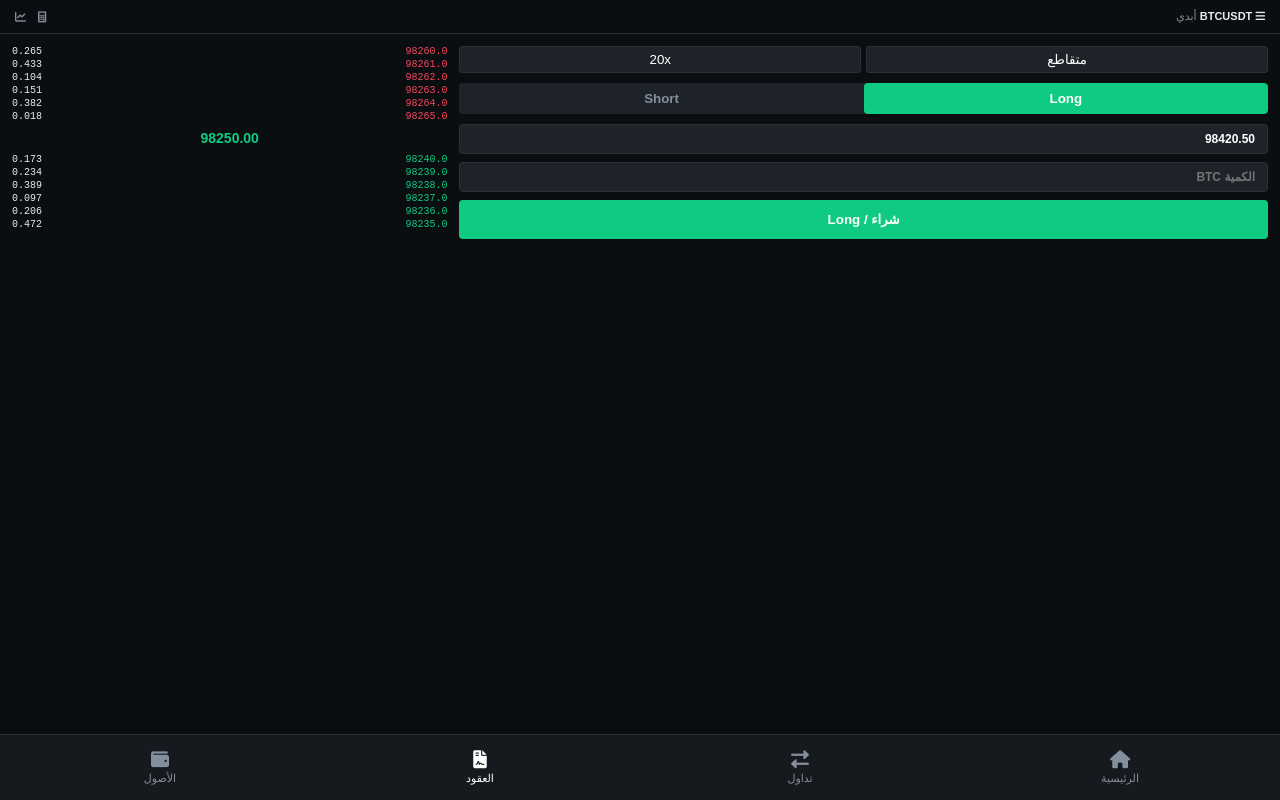
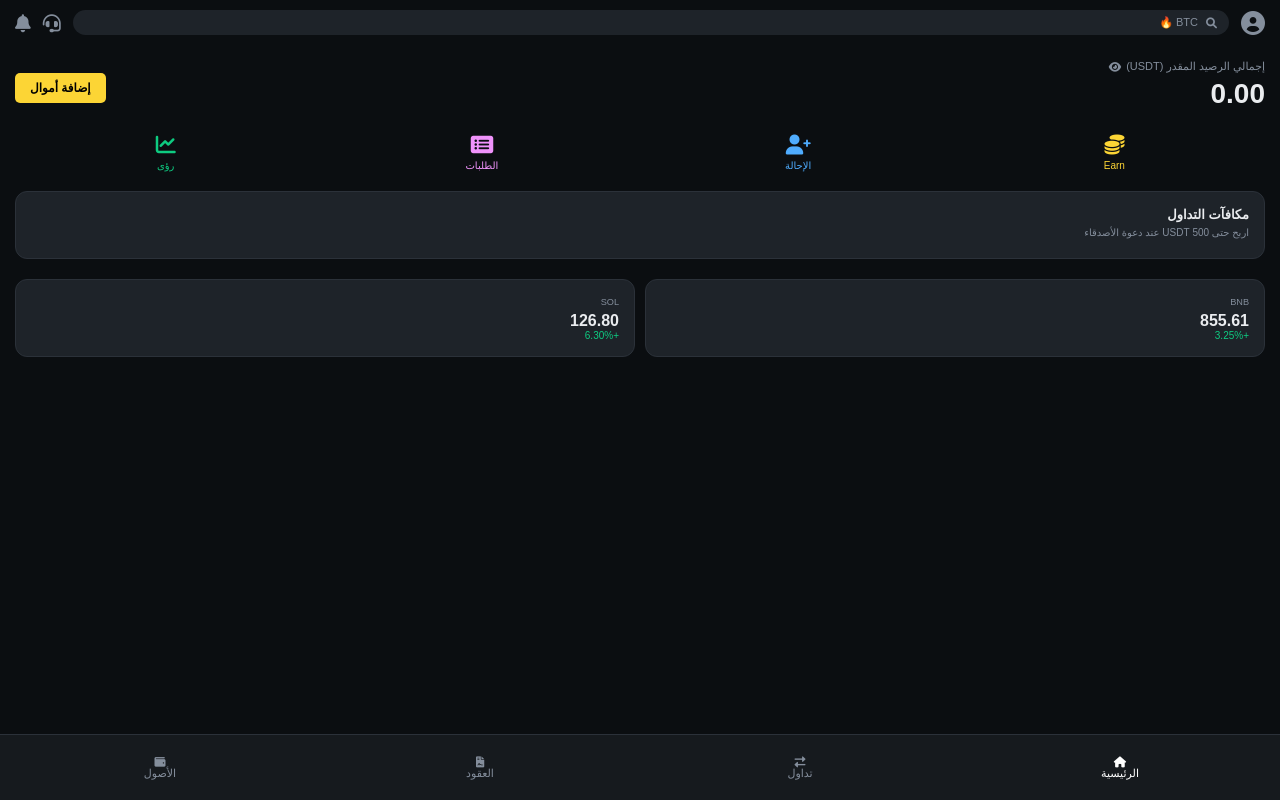
Before and after one commit to riabsi/Project-A-Platform, a plain HTML site: page index.html in a window 1280 px wide. Drawn offline with Linux system fonts and the light colour scheme.

Commit message:
Update index.html

```diff
--- a/index.html
+++ b/index.html
@@ -3,7 +3,7 @@
 <head>
     <meta charset="UTF-8">
     <meta name="viewport" content="width=device-width, initial-scale=1.0, maximum-scale=1.0, user-scalable=no, viewport-fit=cover">
-    <title>ABSI NEXUS PRO - Full Integrated</title>
+    <title>ABSI NEXUS PRO - Full Version</title>
     <link rel="stylesheet" href="https://cdnjs.cloudflare.com/ajax/libs/font-awesome/6.0.0/css/all.min.css">
     <style>
         :root { --bg: #0b0e11; --card: #1e2329; --text: #eaecef; --dim: #848e9c; --green: #0ecb81; --red: #f6465d; --yellow: #fcd535; --border: #2b3139; }
@@ -11,83 +11,113 @@
         .page-content { display: none; height: calc(100vh - 65px); overflow-y: auto; -webkit-overflow-scrolling: touch; }
         .page-content.active { display: block; }
 
-        /* الهيدر المشترك */
+        /* الهيدر والمدخلات */
         .header-main { display: flex; align-items: center; justify-content: space-between; padding: 10px 15px; border-bottom: 1px solid var(--border); background: var(--bg); position: sticky; top: 0; z-index: 100; }
-
-        /* المدخلات والأزرار */
         .input-group { background: var(--card); border: 1px solid var(--border); border-radius: 4px; display: flex; align-items: center; padding: 6px 10px; margin-bottom: 8px; }
         .input-group input { background: none; border: none; color: white; width: 100%; text-align: right; outline: none; font-size: 12px; font-weight: bold; }
-        .side-btn { flex: 1; padding: 8px; border: none; font-weight: bold; cursor: pointer; transition: 0.2s; border-radius: 4px; }
+        .side-btn { flex: 1; padding: 8px; border: none; font-weight: bold; cursor: pointer; border-radius: 4px; }
 
-        /* شريط التنقل السفلي */
+        /* التنقل السفلي */
         .nav-bar { position: fixed; bottom: 0; width: 100%; height: 65px; background: #161a1e; display: flex; border-top: 1px solid var(--border); z-index: 1000; }
-        .nav-item { flex: 1; display: flex; flex-direction: column; align-items: center; justify-content: center; color: var(--dim); cursor: pointer; text-decoration: none; }
+        .nav-item { flex: 1; display: flex; flex-direction: column; align-items: center; justify-content: center; color: var(--dim); cursor: pointer; }
         .nav-item.active { color: white; }
-        .nav-item i { font-size: 18px; margin-bottom: 4px; }
+        .ob-row { display: flex; justify-content: space-between; font-family: monospace; font-size: 10px; margin-bottom: 2px; }
 
-        /* دفتر الأوامر */
-        .ob-row { display: flex; justify-content: space-between; font-family: monospace; font-size: 10px; margin-bottom: 2px; }
+        /* شبكة الخدمات في الرئيسية */
+        .services-grid { display: grid; grid-template-columns: repeat(4, 1fr); gap: 15px; margin: 20px 0; text-align: center; }
+        .service-item i { font-size: 20px; margin-bottom: 5px; }
+        .service-item span { font-size: 10px; display: block; }
     </style>
 </head>
 <body>
 
 <div id="app">
 
-    <div id="home" class="page-content">
-        <div class="header-main"><strong>ABSI NEXUS</strong><i class="fas fa-user-circle"></i></div>
-        <div style="padding: 20px;">
-            <div style="background: linear-gradient(45deg, #1e2329, #2b3139); padding: 25px; border-radius: 12px; border: 1px solid var(--border);">
-                <p style="color: var(--dim); margin: 0;">إجمالي الرصيد المقدر</p>
-                <h1 style="margin: 10px 0;">0.00 <span style="font-size: 14px; color: var(--dim);">USDT</span></h1>
+    <div id="home" class="page-content active">
+        <div style="padding: 10px 15px; display: flex; align-items: center; gap: 12px;">
+            <i class="fas fa-user-circle" style="font-size: 24px; color: var(--dim);"></i>
+            <div style="flex: 1; background: var(--card); border-radius: 20px; padding: 6px 12px; display: flex; align-items: center; gap: 8px; color: var(--dim);">
+                <i class="fas fa-search" style="font-size: 11px;"></i>
+                <span style="font-size: 11px;">BTC 🔥</span>
+            </div>
+            <i class="fas fa-headset" style="font-size: 18px; color: var(--dim);"></i>
+            <i class="fas fa-bell" style="font-size: 18px; color: var(--dim);"></i>
+        </div>
+
+        <div style="padding: 0 15px;">
+            <div style="margin: 15px 0; display: flex; justify-content: space-between; align-items: center;">
+                <div>
+                    <div style="display: flex; align-items: center; gap: 5px; color: var(--dim); font-size: 11px;">
+                        <span>إجمالي الرصيد المقدر (USDT)</span>
+                        <i class="fas fa-eye"></i>
+                    </div>
+                    <h1 style="margin: 5px 0; font-size: 28px;">0.00</h1>
+                </div>
+                <button style="background: var(--yellow); border: none; padding: 8px 15px; border-radius: 5px; font-weight: bold; font-size: 12px;">إضافة أموال</button>
+            </div>
+
+            <div class="services-grid">
+                <div class="service-item" style="color:var(--yellow)"><i class="fas fa-coins"></i><span>Earn</span></div>
+                <div class="service-item" style="color:#4facfe"><i class="fas fa-user-plus"></i><span>الإحالة</span></div>
+                <div class="service-item" style="color:#f093fb"><i class="fas fa-list-alt"></i><span>الطلبات</span></div>
+                <div class="service-item" style="color:var(--green)"><i class="fas fa-chart-line"></i><span>رؤى</span></div>
+            </div>
+
+            <div style="background: var(--card); border-radius: 12px; padding: 15px; border: 1px solid var(--border); margin-bottom: 20px;">
+                <h4 style="margin: 0; font-size: 13px;">مكافآت التداول</h4>
+                <p style="margin: 5px 0; font-size: 10px; color: var(--dim);">اربح حتى 500 USDT عند دعوة الأصدقاء</p>
+            </div>
+
+            <div style="display: flex; gap: 10px;">
+                <div style="flex: 1; background: var(--card); padding: 15px; border-radius: 12px; border: 1px solid var(--border);">
+                    <small style="color:var(--dim)">BNB</small>
+                    <div style="font-size: 16px; font-weight: bold; margin-top:5px;">855.61</div>
+                    <div style="color: var(--green); font-size: 10px;">+3.25%</div>
+                </div>
+                <div style="flex: 1; background: var(--card); padding: 15px; border-radius: 12px; border: 1px solid var(--border);">
+                    <small style="color:var(--dim)">SOL</small>
+                    <div style="font-size: 16px; font-weight: bold; margin-top:5px;">126.80</div>
+                    <div style="color: var(--green); font-size: 10px;">+6.30%</div>
+                </div>
             </div>
         </div>
     </div>
 
     <div id="trade" class="page-content">
         <div class="header-main">
-            <div style="display:flex; align-items:center; gap:8px;" onclick="alert('قائمة العملات')">
+            <div style="display:flex; align-items:center; gap:8px;">
                 <i class="fas fa-bars"></i>
                 <span style="font-size:16px; font-weight:bold;">BTC/USDT</span>
-                <i class="fas fa-caret-down" style="color:var(--dim); font-size:12px;"></i>
-                <span style="color:var(--green); font-size:11px;">+2.4%</span>
             </div>
-            <div style="display:flex; gap:15px; color:var(--dim);"><i class="fas fa-chart-line"></i><i class="fas fa-ellipsis-h"></i></div>
+            <i class="fas fa-chart-line" style="color:var(--dim)"></i>
         </div>
         <div style="display:flex; padding:12px; gap:12px;">
             <div style="flex:1.2;">
                 <div style="display:flex; background:var(--card); border-radius:4px; margin-bottom:12px; overflow:hidden;">
-                    <button id="sBuy" onclick="setSpotMode('buy')" class="side-btn" style="background:var(--green); color:white;">شراء</button>
-                    <button id="sSell" onclick="setSpotMode('sell')" class="side-btn" style="background:none; color:var(--dim);">بيع</button>
+                    <button onclick="setSpotMode('buy')" id="sBuy" class="side-btn" style="background:var(--green); color:white;">شراء</button>
+                    <button onclick="setSpotMode('sell')" id="sSell" class="side-btn" style="background:none; color:var(--dim);">بيع</button>
                 </div>
                 <div class="input-group"><span>السعر</span><input type="number" value="98250.00"></div>
                 <div class="input-group"><span>الكمية</span><input type="number" placeholder="0.00"></div>
-                <button id="spotAction" style="width:100%; padding:12px; background:var(--green); border:none; border-radius:4px; color:white; font-weight:bold; margin-top:5px;">شراء BTC</button>
+                <button id="spotAction" style="width:100%; padding:12px; background:var(--green); border:none; border-radius:4px; color:white; font-weight:bold;">شراء BTC</button>
             </div>
             <div id="spotOB" style="flex:0.8;"></div>
         </div>
-        <div style="border-top:6px solid #161a1e; margin-top:10px;">
-            <div style="padding:12px 15px; border-bottom:1px solid var(--border); font-weight:bold;">طلبات مفتوحة (0)</div>
-            <div style="text-align:center; padding:30px; color:var(--dim);"><i class="fas fa-file-invoice" style="font-size:24px; opacity:0.2;"></i><p>لا توجد طلبات</p></div>
-        </div>
     </div>
 
-    <div id="futures" class="page-content active">
-        <div class="header-main">
-            <div><i class="fas fa-bars"></i> <strong>BTCUSDT <span style="font-weight:normal; color:var(--dim)">أبدي</span></strong></div>
-            <div style="display:flex; gap:12px; color:var(--dim);"><i class="fas fa-calculator"></i><i class="fas fa-chart-line"></i></div>
-        </div>
+    <div id="futures" class="page-content">
+        <div class="header-main"><strong>BTCUSDT <span style="color:var(--dim)">أبدي</span></strong><i class="fas fa-calculator"></i></div>
         <div style="display:flex; padding:12px; gap:12px;">
             <div style="flex:1.3;">
                 <div style="display:flex; gap:5px; margin-bottom:10px;">
-                    <button style="flex:1; background:var(--card); color:white; border:1px solid var(--border); padding:5px; border-radius:3px;">متقاطع</button>
-                    <button style="flex:1; background:var(--card); color:white; border:1px solid var(--border); padding:5px; border-radius:3px;">20x</button>
+                    <button style="flex:1; background:var(--card); border:1px solid var(--border); color:white; padding:5px;">متقاطع</button>
+                    <button style="flex:1; background:var(--card); border:1px solid var(--border); color:white; padding:5px;">20x</button>
                 </div>
                 <div style="display:flex; background:var(--card); border-radius:4px; margin-bottom:10px; overflow:hidden;">
                     <button id="fLong" onclick="setFMode('long')" class="side-btn" style="background:var(--green); color:white;">Long</button>
                     <button id="fShort" onclick="setFMode('short')" class="side-btn" style="background:none; color:var(--dim);">Short</button>
                 </div>
                 <div class="input-group"><input type="number" value="98420.50"></div>
-                <div class="input-group"><input type="number" placeholder="الكمية BTC"></div>
                 <button id="fAction" style="width:100%; padding:12px; background:var(--green); color:white; border:none; border-radius:4px; font-weight:bold;">شراء / Long</button>
             </div>
             <div id="futuresOB" style="flex:0.7;"></div>
@@ -95,12 +125,7 @@
     </div>
 
     <div id="wallet" class="page-content">
-        <div class="header-main" style="border-bottom:none;">
-            <div style="display:flex; gap:15px; font-size: 13px; font-weight: bold;">
-                <span style="color: var(--text); border-bottom: 2px solid var(--yellow); padding-bottom: 5px;">نظرة عامة</span>
-                <span style="color: var(--dim);">فوري</span><span style="color: var(--dim);">تمويل</span>
-            </div>
-        </div>
+        <div class="header-main" style="border:none;"><strong>نظرة عامة</strong><i class="fas fa-history"></i></div>
         <div style="padding: 15px;">
             <p style="color:var(--dim); margin:0;">إجمالي الرصيد</p>
             <h1 style="margin:10px 0;">0.00 <span style="font-size:14px;">USDT</span></h1>
@@ -119,9 +144,9 @@
     </div>
 
     <nav class="nav-bar">
-        <div class="nav-item" onclick="page('home', this)"><i class="fas fa-home"></i><span>الرئيسية</span></div>
+        <div class="nav-item active" onclick="page('home', this)"><i class="fas fa-home"></i><span>الرئيسية</span></div>
         <div class="nav-item" onclick="page('trade', this)"><i class="fas fa-exchange-alt"></i><span>تداول</span></div>
-        <div class="nav-item active" onclick="page('futures', this)"><i class="fas fa-file-contract"></i><span>العقود</span></div>
+        <div class="nav-item" onclick="page('futures', this)"><i class="fas fa-file-contract"></i><span>العقود</span></div>
         <div class="nav-item" onclick="page('wallet', this)"><i class="fas fa-wallet"></i><span>الأصول</span></div>
     </nav>
 
@@ -154,12 +179,12 @@
     function updateOB(id) {
         const ob = document.getElementById(id); if(!ob) return;
         let h = '';
-        for(let i=0; i<6; i++) h += `<div class="ob-row"><span style="color:var(--red)">${(98260+i).toFixed(1)}</span><span>${(Math.random()*0.5).toFixed(3)}</span></div>`;
-        h += `<div style="text-align:center; font-size:14px; font-weight:bold; margin:8px 0; color:var(--green);">98250.00</div>`;
-        for(let i=0; i<6; i++) h += `<div class="ob-row"><span style="color:var(--green)">${(98240-i).toFixed(1)}</span><span>${(Math.random()*0.5).toFixed(3)}</span></div>`;
+        for(let i=0; i<5; i++) h += `<div class="ob-row"><span style="color:var(--red)">${(98260+i).toFixed(1)}</span><span>${(Math.random()*0.1).toFixed(3)}</span></div>`;
+        h += `<div style="text-align:center; margin:5px 0; color:var(--green); font-weight:bold;">98250.00</div>`;
+        for(let i=0; i<5; i++) h += `<div class="ob-row"><span style="color:var(--green)">${(98240-i).toFixed(1)}</span><span>${(Math.random()*0.1).toFixed(3)}</span></div>`;
         ob.innerHTML = h;
     }
     setInterval(() => { updateOB('spotOB'); updateOB('futuresOB'); }, 1000);
 </script>
 </body>
-                             </html>
+</html>
```
